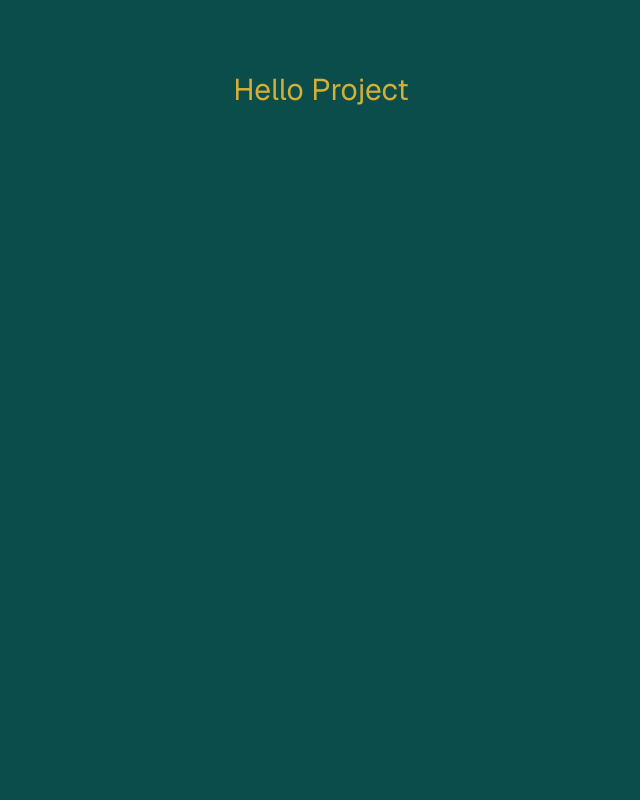
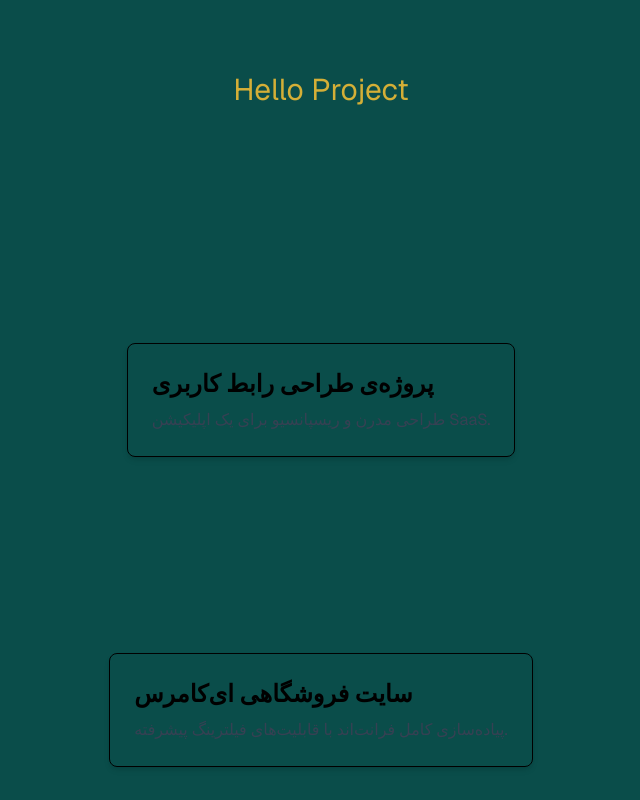
Before and after one commit to hassan95eb/portfolio, a Next.js app: page / in a window 1280 px wide. Shown: the whole page, without its empty margins (319-959 px from the left). Built offline with nearby package versions, Linux system fonts and the light colour scheme.

Commit message:
complete loading

```diff
--- /dev/null
+++ b/src/app/data.json
@@ -0,0 +1,13 @@
+[
+  {
+    "id": 1,
+    "title": "پروژه‌ی طراحی رابط کاربری",
+    "description": "طراحی مدرن و ریسپانسیو برای یک اپلیکیشن SaaS.",
+    "isFeatured": true
+  },
+  {
+    "id": 2,
+    "title": "سایت فروشگاهی ای‌کامرس",
+    "description": "پیاده‌سازی کامل فرانت‌اند با قابلیت‌های فیلترینگ پیشرفته."
+  }
+]
--- a/src/app/globals.css
+++ b/src/app/globals.css
@@ -24,4 +24,16 @@
     --color-luxury-white: var(--luxury-white);
     --font-sans: var(--font-geist-sans);
     --font-mono: var(--font-geist-mono);
+    --animate-custom_pluse: h-pulse 1s ease-in-out infinite;
+    @keyframes h-pulse {
+        0% {
+            opacity: 1;
         }
+        50% {
+            opacity: 0.25;
+        }
+        100% {
+            opacity: 1;
+        }
+    }
+}
--- a/src/app/loading.tsx
+++ b/src/app/loading.tsx
@@ -1,5 +1,10 @@
+import MotionLoader from "@/components/MotionLoader";
 import React from "react";
 
 export default function loading() {
-  return <div>loading</div>;
+  return (
+    <div className="h-screen w-full ">
+      <MotionLoader />
+    </div>
+  );
 }
--- a/src/app/page.tsx
+++ b/src/app/page.tsx
@@ -1,7 +1,28 @@
-export default function Home() {
+import data from "./data.json";
+interface Project {
+  id: number;
+  title: string;
+  description: string;
+  isFeatured?: boolean;
+}
+
+async function fetchPortfolioData() {
+  await new Promise((resolve) => setTimeout(resolve, 2000));
+
+  return data;
+}
+async function Home() {
+  const portfolioData = await fetchPortfolioData();
   return (
     <div className="font-sans grid grid-rows-[20px_1fr_20px] items-center justify-items-center min-h-screen p-8 pb-20 gap-16 sm:p-20 bg-luxury-teal">
       <div className="text-luxury-gold text-3xl">Hello Project</div>
+      {portfolioData.map((project: Project) => (
+        <article key={project.id} className="p-6 border rounded-lg shadow-md">
+          <h2 className="text-2xl font-semibold mb-2">{project.title}</h2>
+          <p className="text-gray-700">{project.description}</p>
+        </article>
+      ))}
     </div>
   );
 }
+export default Home;
--- /dev/null
+++ b/src/components/MotionLoader.tsx
@@ -0,0 +1,20 @@
+// components/MotionLoader.tsx
+
+"use client";
+
+import Image from "next/image";
+
+export default function MotionLoader() {
+    return (
+        <div className="flex justify-center items-center min-h-screen bg-luxury-black">
+            <Image
+                src="/logo-Hassan-Amini-min.png"
+                alt="لوگو"
+                width={512}
+                height={512}
+                priority
+                className="animate-custom_pluse"
+            />
+        </div>
+    );
+}
```
Also changed, not shown: package.json (+6 -6 lines), public/logo-Hassan-Amini-min.png (added), 1 other file (tests, documents, lock files or other folders). Lines whose indentation alone changed are shown as unchanged.
